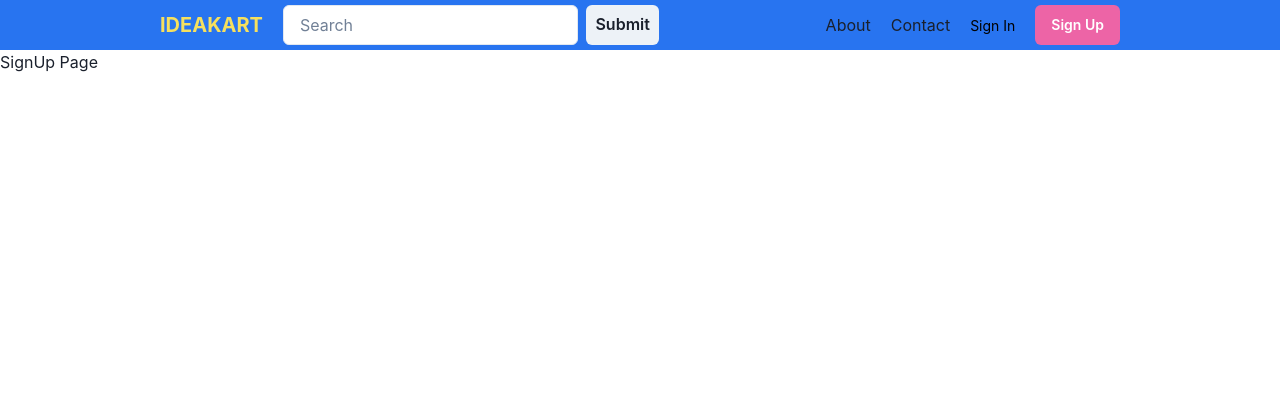
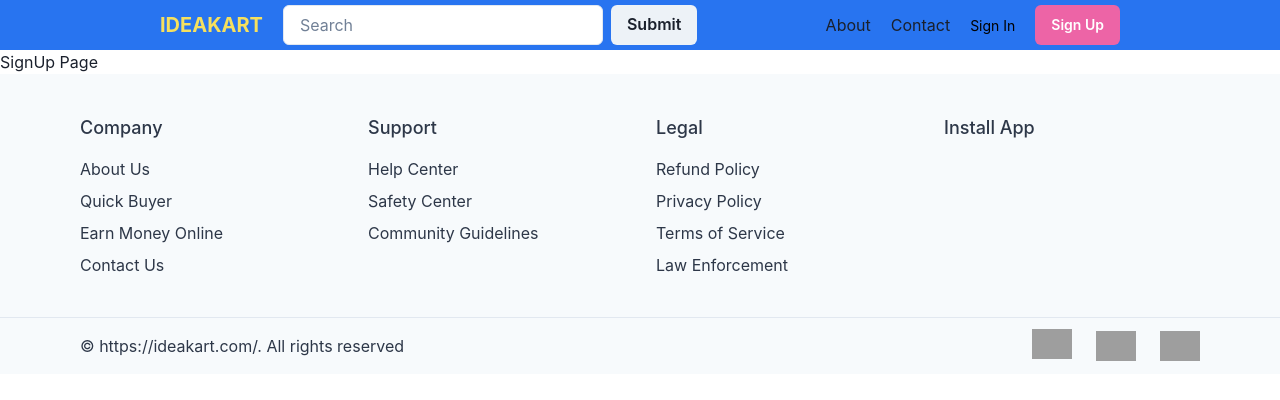
Before and after one commit to atrivedi8988/Ideakart, a React (Create React App) app in the folder ideakart-app/: page /sign_up in a window 1280 px wide. Shown: the top 400 px of the page. Built offline with nearby package versions, Linux system fonts and the light colour scheme; grey boxes are pictures that could not be loaded.

Commit message:
footer and data mapping complete

```diff
--- a/ideakart-app/package.json
+++ b/ideakart-app/package.json
@@ -11,6 +11,7 @@
     "@testing-library/jest-dom": "^5.16.5",
     "@testing-library/react": "^13.3.0",
     "@testing-library/user-event": "^13.5.0",
+    "axios": "^0.27.2",
     "bootstrap": "^5.2.0",
     "framer-motion": "^7.2.1",
     "react": "^18.2.0",
--- a/ideakart-app/src/App.js
+++ b/ideakart-app/src/App.js
@@ -2,6 +2,7 @@ import logo from './logo.svg';
 import './App.css';
 import { AllRoute } from './Routes/AllRoute';
 import { Navbar } from './Components/Navbar';
+import { Footer } from './Components/Footer';
 
 function App() {
   return (
@@ -9,6 +10,7 @@ function App() {
 
       <Navbar/>
       <AllRoute/>
+      <Footer/>
 
       {/* <h1>Idea-Kart-WebSite</h1> */}
     </div>
--- a/ideakart-app/src/CSSFiles/navbar.module.css
+++ b/ideakart-app/src/CSSFiles/navbar.module.css
@@ -2,7 +2,7 @@
 
 .navbar{
     margin-top: 0px;
-    background-color: blue;
+    background-color: rgb(216, 212, 212);
     height: 50px;
     display: flex;
     justify-content: center;
--- /dev/null
+++ b/ideakart-app/src/Components/Cart.jsx
@@ -0,0 +1,37 @@
+import { Box, Button, HStack, Image, Text, VStack } from "@chakra-ui/react";
+
+export function Cart({data}) {
+    // console.log(data)
+  return (
+    <>
+    <Box width={"80%"} m="auto" >
+    <Box
+        mt="20px"
+        p="20px"
+        boxShadow={"rgba(100, 100, 111, 0.2) 0px 7px 29px 0px;"}
+        width={"18rem"}
+        height="30rem"
+      >
+        <VStack width={"100%"} h="70%" >
+          <Image
+            src={data.avatar}
+            width={"100%"} h={"100%"}
+          />
+          <VStack w={"100%"} alignItems={"flex-start"} borderBottom={"1px solid rgb(216, 212, 212)"} >
+            <Text fontSize={"12px"} mb={"-10px"}>{data.title}</Text>
+            <Text fontSize={"12px"} color="blue.400">{data.price} Rs.</Text>
+          </VStack>
+          <HStack>
+            <Button>🛒 View Now</Button>
+            <Button>
+              <img src="https://img.icons8.com/color/48/FFFFFF/details-pane.png" />{" "}
+              &nbsp; More details
+            </Button>
+          </HStack>
+        </VStack>
+      </Box>
+    </Box>
+
+    </>
+  );
+}
--- /dev/null
+++ b/ideakart-app/src/Components/Footer.jsx
@@ -0,0 +1,78 @@
+import { Box, Button, Container, Heading, HStack, Image, Link, SimpleGrid, Stack, Text, VStack } from "@chakra-ui/react";
+
+const ListHeader = ({ children }) => {
+  return (
+    <Text fontWeight={'500'} fontSize={'lg'} mb={2}>
+      {children}
+    </Text>
+  );
+};
+
+
+
+export function Footer(){
+  return (
+    <>
+    <Box bg="gray.50" color="gray.700">
+    <Container as={Stack} maxW={'6xl'} py={10}>
+        <SimpleGrid columns={{ base: 1, sm: 2, md: 4 }} spacing={8}>
+          <Stack align={'flex-start'}>
+            <ListHeader>Company</ListHeader>
+            <Link href={'https://ideakart.com/about'}>About Us</Link>
+            <Link href={'https://www.quickbuyer.in/'}>Quick Buyer</Link>
+            <Link href={'https://ideakart.com/make-money'}>Earn Money Online</Link>
+            <Link href={'https://ideakart.com/contact'}>Contact Us</Link>
+          </Stack>
+
+          <Stack align={'flex-start'}>
+            <ListHeader>Support</ListHeader>
+            <Link href={'https://ideakart.com/search'}>Help Center</Link>
+            <Link href={'#'}>Safety Center</Link>
+            <Link href={'#'}>Community Guidelines</Link>
+          </Stack>
+
+          <Stack align={'flex-start'}>
+            <ListHeader>Legal</ListHeader>
+            <Link href={'https://ideakart.com/refund-policy'}>Refund Policy</Link>
+            <Link href={'https://ideakart.com/privacy'}>Privacy Policy</Link>
+            <Link href={'#'}>Terms of Service</Link>
+            <Link href={'#'}>Law Enforcement</Link>
+          </Stack>
+
+          <Stack align={'flex-start'}>
+            <ListHeader>Install App</ListHeader>
+            {/* <AppStoreBadge />
+            <PlayStoreBadge /> */}
+          </Stack>
+        </SimpleGrid>
+      </Container>
+
+
+      <Box
+        borderTopWidth={1}
+        borderStyle={'solid'}
+        borderColor="gray.200">
+        <Container
+          as={Stack}
+          maxW={'6xl'}
+          py={4}
+          direction={{ base: 'column', md: 'row' }}
+          spacing={4}
+          justify={{ md: 'space-between' }}
+          align={{ md: 'center' }}>
+          <Text>© https://ideakart.com/. All rights reserved</Text>
+          <Stack direction={'row'} spacing={6}>
+           <Button p="0px" w={"5px"} h={"5px"}><Image src="https://img.icons8.com/windows/32/000000/instagram-new.png"  /></Button>
+           <Button p="0px" w={"10px"} h={"10px"}><Image src="https://img.icons8.com/ios-glyphs/30/000000/twitter--v1.png"/></Button>
+           <Button p="0px" w={"10px"} h={"10px"}><Image src="https://img.icons8.com/ios-glyphs/30/000000/youtube-play.png"/></Button>
+          </Stack>
+        </Container>
+      </Box>
+    </Box>
+
+
+
+
+    </>
+  )
+}
--- a/ideakart-app/src/Components/Navbar.jsx
+++ b/ideakart-app/src/Components/Navbar.jsx
@@ -39,6 +39,7 @@ export function Navbar() {
         <Input bg={"gray.100"} placeholder="Search" borderRadius="none" />
         <Button>Submit</Button>
       </HStack>
+      {/* ------------------above code is for mobile serch input and button-------------- */}
       <Box w="100%" h={"50px"} bg={"#2874F0"}>
         <Flex
           // border={"1px solid red"}
@@ -55,7 +56,7 @@ export function Navbar() {
               </Heading>
             </Link>
             <HStack display={{ base: "none", md: "inline-flex" }}>
-              <Input bg={"white"} placeholder="Search" />
+              <Input bg={"white"} placeholder="Search" width={"20rem"} />
               <Button>Submit</Button>
             </HStack>
           </HStack>
--- a/ideakart-app/src/Routes/Home.jsx
+++ b/ideakart-app/src/Routes/Home.jsx
@@ -1,9 +1,36 @@
-import { Heading } from '@chakra-ui/react'
+import {  Heading, SimpleGrid } from '@chakra-ui/react'
+import { Cart } from '../Components/Cart'
+import axios from 'axios';
+import { useState } from 'react';
+import { useEffect } from 'react';
+
+const getBooksData = ()=>{
+    return axios.get(`https://dry-savannah-48520.herokuapp.com/books`)
+}
 
 export function Home(){
+    const [booksData,setBooksData] = useState([]);
+    useEffect(()=>{
+        getBooksData().then((res)=>{
+            setBooksData(res.data)
+        })
+    },[])
+    // console.log(booksData)
+
     return (
         <>
-        <Heading>Home Page</Heading>
+
+        <Heading ml={"50px"} mt="20px" size={"md"}>Top Reads</Heading>
+        <SimpleGrid columns={[1,2,3,4]} mb={"50px"}>
+            {
+                booksData?.map((item)=>{
+                    return <Cart key={item.id} data={{...item}} />
+                })
+            }
+        </SimpleGrid>
+
+
+
         </>
     )
 }
```
Also changed, not shown: 1 other file (tests, documents, lock files or other folders).
